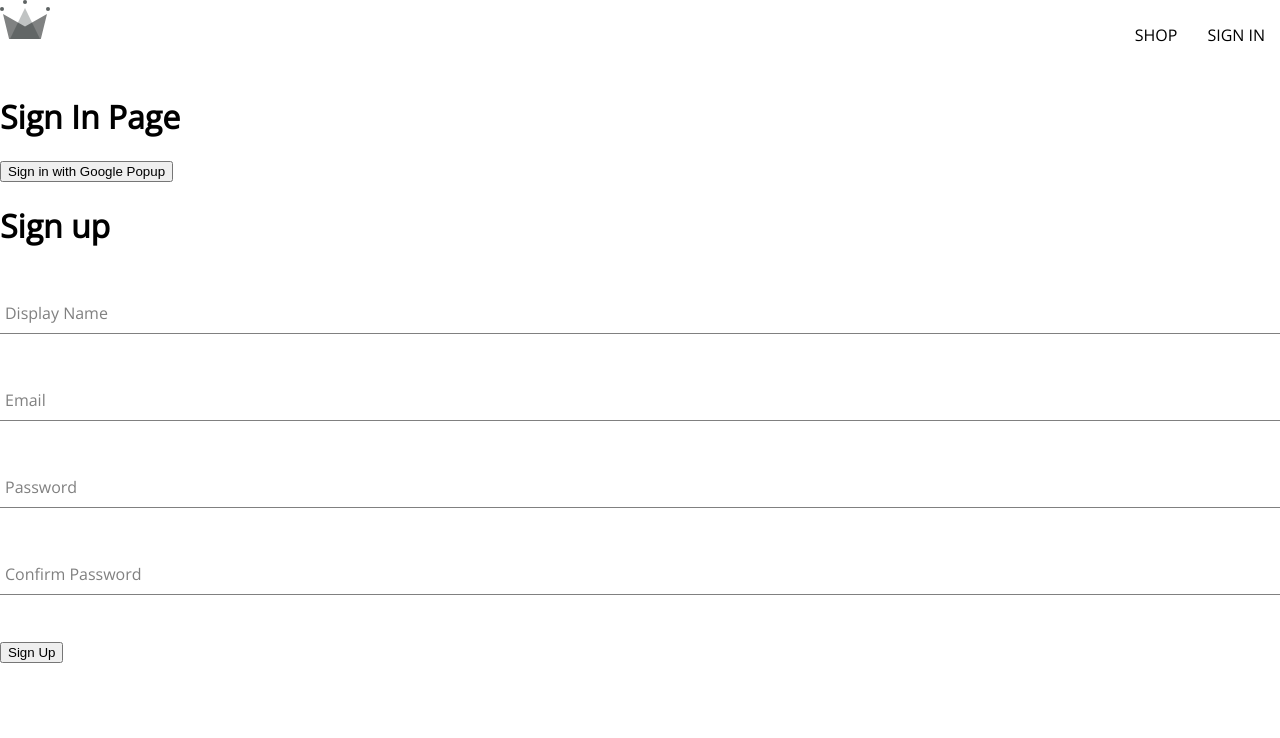
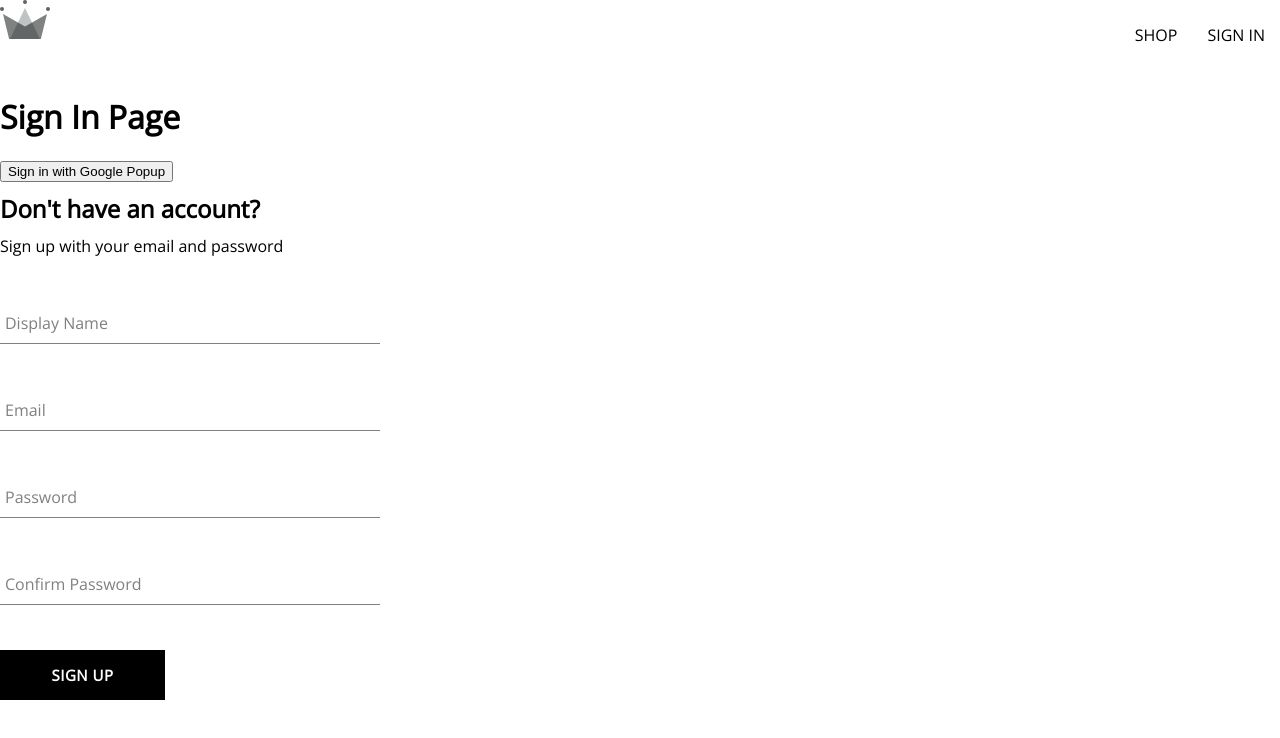
Before and after one commit to npdev/demo-react-shop, a React (Create React App) app: page /sign-in in a window 1280 px wide. Shown: the top 738 px of the page. Built offline with nearby package versions, Linux system fonts and the light colour scheme.

Commit message:
sign-up styles + button component + button styles

```diff
--- /dev/null
+++ b/src/components/button/button-component.jsx
@@ -0,0 +1,19 @@
+import './button.styles.scss';
+
+const BUTTON_TYPE_CLASSES = {
+  google: 'google-sign-in',
+  inverted: 'inverted',
+}
+
+const Button = ({children, buttonType, ...otherProps}) => {
+  return (
+    <button
+      className={`button-container ${BUTTON_TYPE_CLASSES[buttonType]}`}
+      {...otherProps}
+    >
+      {children}
+    </button>
+  );
+}
+
+export default Button;
--- /dev/null
+++ b/src/components/button/button.styles.scss
@@ -0,0 +1,46 @@
+.button-container {
+  min-width: 165px;
+  width: auto;
+  height: 50px;
+  letter-spacing: 0.5px;
+  line-height: 50px;
+  padding: 0 35px 0 35px;
+  font-size: 15px;
+  background-color: black;
+  color: white;
+  text-transform: uppercase;
+  font-family: 'Open Sans', sans-serif;
+  font-weight: bolder;
+  border: none;
+  cursor: pointer;
+  display: flex;
+  justify-content: center;
+
+  &:hover {
+    background-color: white;
+    color: black;
+    border: 1px solid black;
+  }
+
+  &.google-sign-in {
+    background-color: #4285f4;
+    color: white;
+
+    &:hover {
+      background-color: #357ae8;
+      border: none;
+    }
+  }
+
+  &.inverted {
+    background-color: white;
+    color: black;
+    border: 1px solid black;
+
+    &:hover {
+      background-color: black;
+      color: white;
+      border: none;
+    }
+  }
+}
--- a/src/components/sign-up-form/sign-up-form.component.jsx
+++ b/src/components/sign-up-form/sign-up-form.component.jsx
@@ -1,11 +1,14 @@
 import {useState} from 'react';
 
 import FormInput from '../form-input/form-input.component';
+import Button from '../button/button-component';
 
 import {
   createAuthUserWithEmailAndPassword,
   createUserDocumentFromAuth
 } from '../../utils/firebase/firebase.utils';
+
+import './sign-up-form.styles.scss';
 
 const defaultFormFields = {
   displayName: '',
@@ -47,8 +50,9 @@
   }
 
   return (
-    <div>
-      <h1>Sign up</h1>
+    <div className='sign-up-container'>
+      <h2>Don't have an account?</h2>
+      <span>Sign up with your email and password</span>
       <form onSubmit={handleSubmit}>
         <FormInput
           label='Display Name'
@@ -82,7 +86,7 @@
           name='confirmPassword'
           value={confirmPassword}
         />
-        <button type='submit'>Sign Up</button>
+        <Button type='submit'>Sign Up</Button>
       </form>
     </div>
   );
--- /dev/null
+++ b/src/components/sign-up-form/sign-up-form.styles.scss
@@ -0,0 +1,9 @@
+.sign-up-container {
+  display: flex;
+  flex-direction: column;
+  width: 380px;
+
+  h2 {
+    margin: 10px 0;
+  }
+}
```
